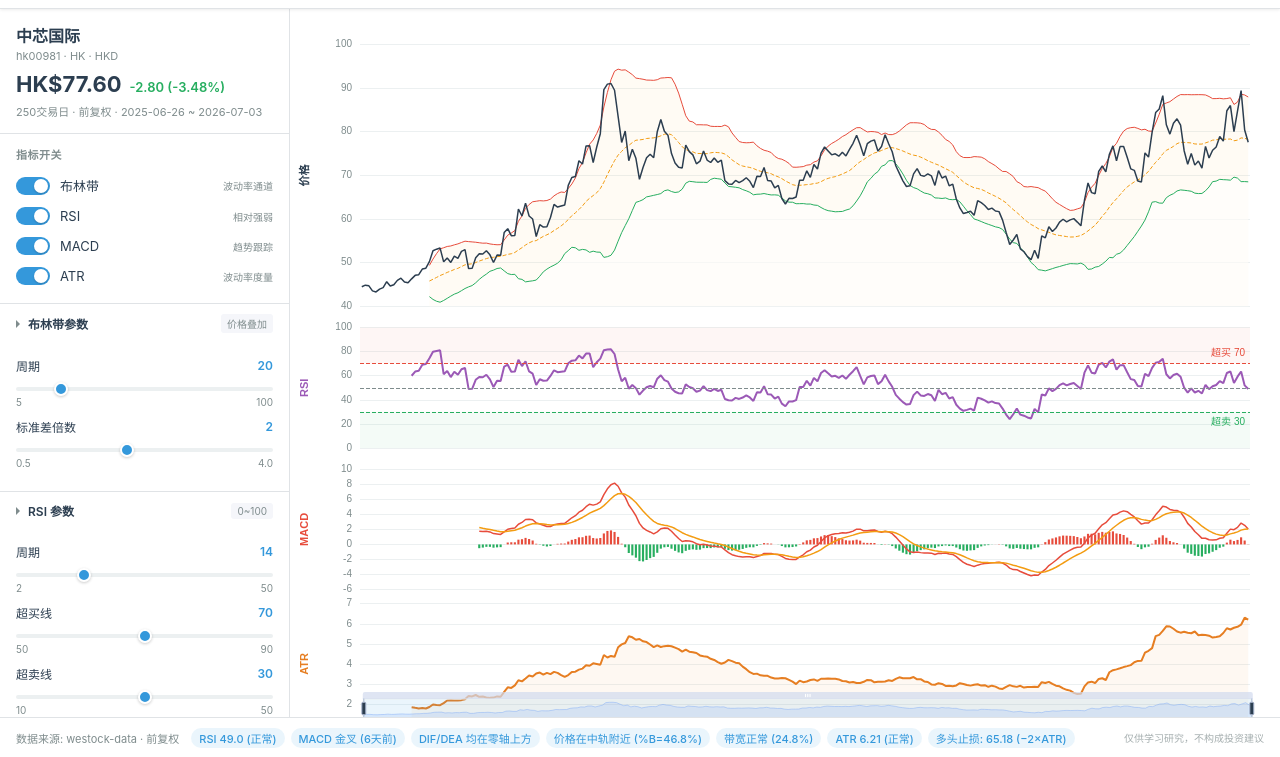
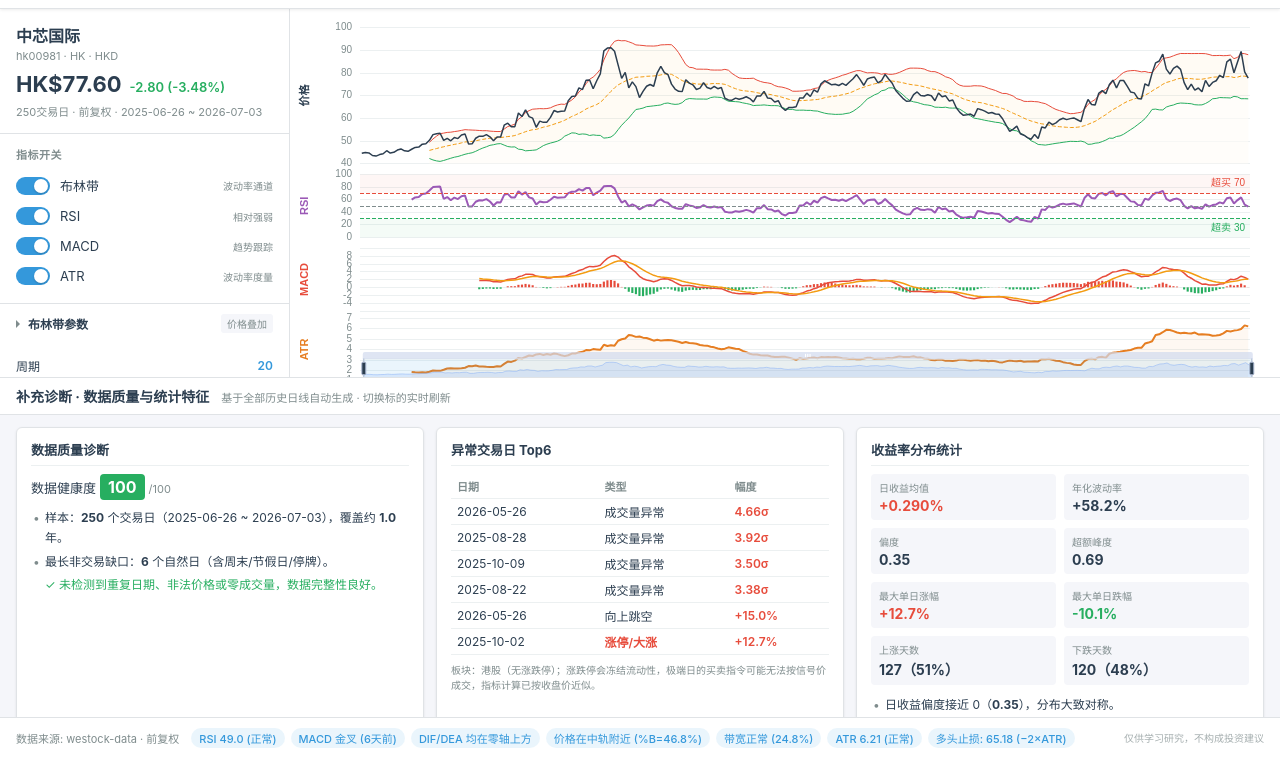
Before and after one commit to zx18982/ai-quant-lab, a plain HTML site: page web_tool/index.html in a window 1280 px wide. Shown: the part 43-800 px from the top of the page. Drawn offline with nearby package versions, Linux system fonts and the light colour scheme.

Commit message:
feat: 新增补充诊断模块（数据质量与统计特征）并改用 Actions 部署

```diff
--- a/web_tool/css/style.css
+++ b/web_tool/css/style.css
@@ -682,6 +682,230 @@ html, body {
   background: var(--color-warn);
 }
 
+/* ---- 补充诊断区块 ---- */
+.diagnosis-section {
+  flex: 0 0 auto;
+  height: 340px;
+  background: var(--color-bg);
+  border-top: 1px solid var(--color-border);
+  display: flex;
+  flex-direction: column;
+  overflow: hidden;
+}
+
+.diagnosis-titlebar {
+  display: flex;
+  align-items: baseline;
+  gap: 12px;
+  padding: 8px 16px;
+  flex-shrink: 0;
+  border-bottom: 1px solid var(--color-border);
+  background: var(--color-panel);
+}
+
+.diagnosis-title {
+  font-size: 14px;
+  font-weight: 700;
+  color: var(--color-text);
+}
+
+.diagnosis-subtitle {
+  font-size: 11px;
+  color: var(--color-subtext);
+}
+
+.diagnosis-grid {
+  flex: 1;
+  overflow-y: auto;
+  display: grid;
+  grid-template-columns: repeat(auto-fill, minmax(340px, 1fr));
+  gap: 12px;
+  padding: 12px 16px;
+  align-content: start;
+}
+
+.diagnosis-grid::-webkit-scrollbar {
+  width: 6px;
+}
+
+.diagnosis-grid::-webkit-scrollbar-thumb {
+  background: var(--color-border);
+  border-radius: 3px;
+}
+
+.analysis-card {
+  background: var(--color-panel);
+  border: 1px solid var(--color-border);
+  border-radius: var(--radius);
+  padding: 12px 14px;
+  box-shadow: var(--shadow-sm);
+}
+
+.analysis-card h4 {
+  font-size: 13px;
+  font-weight: 700;
+  color: var(--color-text);
+  margin-bottom: 8px;
+  padding-bottom: 6px;
+  border-bottom: 1px solid var(--color-grid);
+}
+
+.analysis-card ul {
+  list-style: none;
+  padding: 0;
+}
+
+.analysis-card li {
+  font-size: 12px;
+  line-height: 1.7;
+  color: var(--color-text);
+  padding-left: 14px;
+  position: relative;
+  margin: 3px 0;
+}
+
+.analysis-card li::before {
+  content: "•";
+  position: absolute;
+  left: 2px;
+  color: var(--color-subtext);
+}
+
+.analysis-card li.ok {
+  color: var(--color-success);
+}
+
+.analysis-card li.ok::before {
+  content: "";
+}
+
+.analysis-card li.iss-high {
+  color: var(--color-warn);
+}
+
+.analysis-card li.iss-mid {
+  color: #d68910;
+}
+
+.analysis-card li.iss-low {
+  color: var(--color-subtext);
+}
+
+.analysis-card li.risk {
+  color: var(--color-subtext);
+  font-size: 11px;
+}
+
+/* 健康度评分 */
+.health-line {
+  display: flex;
+  align-items: baseline;
+  gap: 4px;
+  margin-bottom: 8px;
+  font-size: 13px;
+  color: var(--color-text);
+}
+
+.score-badge {
+  display: inline-flex;
+  align-items: center;
+  justify-content: center;
+  min-width: 34px;
+  height: 26px;
+  padding: 0 8px;
+  border-radius: var(--radius-sm);
+  font-size: 16px;
+  font-weight: 700;
+  color: #fff;
+}
+
+.score-badge.score-a { background: var(--color-success); }
+.score-badge.score-b { background: #f39c12; }
+.score-badge.score-c { background: var(--color-warn); }
+
+.health-sub {
+  font-size: 11px;
+  color: var(--color-subtext);
+}
+
+/* 统计指标网格 */
+.stat-grid {
+  display: grid;
+  grid-template-columns: repeat(2, 1fr);
+  gap: 8px;
+  margin-bottom: 10px;
+}
+
+.stat-grid > div {
+  background: var(--color-bg);
+  border-radius: var(--radius-sm);
+  padding: 6px 8px;
+  display: flex;
+  flex-direction: column;
+  gap: 2px;
+}
+
+.stat-grid span {
+  font-size: 10px;
+  color: var(--color-subtext);
+}
+
+.stat-grid b {
+  font-size: 14px;
+  font-weight: 700;
+  color: var(--color-text);
+}
+
+.stat-grid b.pos { color: var(--color-up); }
+.stat-grid b.neg { color: var(--color-down); }
+
+/* 异常交易日表 */
+.anom-table {
+  width: 100%;
+  border-collapse: collapse;
+  margin-bottom: 8px;
+  font-size: 12px;
+}
+
+.anom-table th {
+  text-align: left;
+  padding: 4px 6px;
+  color: var(--color-subtext);
+  font-weight: 600;
+  border-bottom: 1px solid var(--color-grid);
+  font-size: 11px;
+}
+
+.anom-table td {
+  padding: 4px 6px;
+  border-bottom: 1px solid var(--color-grid);
+  color: var(--color-text);
+}
+
+.anom-table td.pos { color: var(--color-up); font-weight: 600; }
+.anom-table td.neg { color: var(--color-down); font-weight: 600; }
+
+.card-note {
+  font-size: 10px;
+  color: var(--color-subtext);
+  line-height: 1.5;
+  margin-top: 4px;
+}
+
+/* 综合结论 */
+.analysis-card.concl {
+  background: linear-gradient(180deg, #f8fbfd, var(--color-panel));
+  border-color: var(--color-accent);
+}
+
+.analysis-card.concl h4 {
+  color: var(--color-accent);
+  border-bottom-color: rgba(52, 152, 219, 0.2);
+}
+
+.pos { color: var(--color-up); }
+.neg { color: var(--color-down); }
+
 /* ---- Responsive ---- */
 @media (max-width: 1199px) {
   :root {
--- a/web_tool/index.html
+++ b/web_tool/index.html
@@ -254,6 +254,15 @@
 
   </div>
 
+  <!-- ==================== 补充诊断区块 ==================== -->
+  <section class="diagnosis-section">
+    <div class="diagnosis-titlebar">
+      <span class="diagnosis-title">补充诊断 · 数据质量与统计特征</span>
+      <span class="diagnosis-subtitle">基于全部历史日线自动生成 · 切换标的实时刷新</span>
+    </div>
+    <div id="deepAnalysis" class="diagnosis-grid"></div>
+  </section>
+
   <!-- ==================== 底栏 ==================== -->
   <footer class="footer">
     <span class="footer-source">数据来源: westock-data · 前复权</span>
@@ -268,6 +277,7 @@
 <!-- ==================== JS ==================== -->
 <script src="js/indicators.js"></script>
 <script src="js/charts.js"></script>
+<script src="js/diagnosis.js"></script>
 <script src="js/app.js"></script>
 </body>
 </html>
--- a/web_tool/js/app.js
+++ b/web_tool/js/app.js
@@ -170,8 +170,36 @@ const App = {
     // 更新信号摘要
     this.updateSignalSummary(indicators);
 
+    // 补充诊断（数据质量 + 统计特征）
+    this.renderDiagnosis();
+
     // 更新参数显示
     this.updateParamDisplay();
+  },
+
+  // ============================================================
+  // 补充诊断渲染（数据质量 + 统计特征）
+  // ============================================================
+  renderDiagnosis() {
+    if (!this.currentData || this.currentData.length === 0) return;
+    if (typeof window.Diagnosis === "undefined") return;
+
+    const data = this.currentData;
+    const ctx = {
+      dates: data.map(d => d.date),
+      opens: data.map(d => d.open),
+      highs: data.map(d => d.high),
+      lows: data.map(d => d.low),
+      closes: data.map(d => d.close),
+      volumes: data.map(d => d.volume),
+      code: this.currentStock ? this.currentStock.code : ""
+    };
+
+    try {
+      window.Diagnosis.render("deepAnalysis", ctx);
+    } catch (err) {
+      console.error("补充诊断渲染失败:", err);
+    }
   },
 
   // ============================================================
--- /dev/null
+++ b/web_tool/js/diagnosis.js
@@ -0,0 +1,230 @@
+/* ============================================================
+ * diagnosis.js — 补充诊断 · 数据质量与统计特征
+ *
+ * 纯前端、无依赖：根据单只标的的 OHLCV 序列，动态生成
+ * 一套可解释的统计诊断结论（HTML 卡片）。
+ *
+ * 模块结构（5 张卡片）:
+ *   1. 数据质量诊断   — 健康度评分 + 完整性校验
+ *   2. 异常交易日     — 极端涨跌 / 跳空 / 放量
+ *   3. 收益率分布统计 — 均值/年化波动/偏度/峰度/极值/涨跌天数
+ *   4. 波动与序列特征 — 全样本 vs 近20日波动 + 一阶自相关
+ *   5. 综合诊断结论   — 趋势/分布/波动/序列整合判断
+ *
+ * 对外暴露: window.Diagnosis = { build(ctx), render(containerId, ctx) }
+ * ctx = { dates, opens, highs, lows, closes, volumes, code }
+ * ============================================================ */
+(function (global) {
+  'use strict';
+
+  // ---------- 格式化 ----------
+  function pct(v, d) { d = d == null ? 2 : d; return (v >= 0 ? '+' : '') + (v * 100).toFixed(d) + '%'; }
+  function pp(v, d) { d = d == null ? 0 : d; return (v * 100).toFixed(d) + '%'; }
+  function signCls(v) { return v > 0 ? 'pos' : (v < 0 ? 'neg' : ''); }
+
+  // ---------- 统计辅助 ----------
+  function dayDiff(a, b) { return Math.round((new Date(b) - new Date(a)) / 86400000); }
+  function mean(a) { if (!a.length) return 0; let s = 0; for (const v of a) s += v; return s / a.length; }
+  function variance(a) { const m = mean(a); let s = 0; for (const v of a) s += (v - m) * (v - m); return a.length ? s / a.length : 0; }
+  function std(a) { return Math.sqrt(variance(a)); }
+  function skew(a) { const m = mean(a), v = variance(a); if (v === 0) return 0; let s = 0; for (const x of a) s += Math.pow(x - m, 3); return s / a.length / Math.pow(v, 1.5); }
+  function kurtExcess(a) { const m = mean(a), v = variance(a); if (v === 0) return 0; let s = 0; for (const x of a) s += Math.pow(x - m, 4); return s / a.length / (v * v) - 3; }
+  function autocorr(a, lag) { const m = mean(a), n = a.length; if (n <= lag) return 0; let den = 0; for (const x of a) den += (x - m) * (x - m); if (!den) return 0; let num = 0; for (let i = lag; i < n; i++) num += (a[i] - m) * (a[i - lag] - m); return num / den; }
+  function dailyRets(closes) { const out = []; for (let i = 1; i < closes.length; i++) if (closes[i - 1] > 0) out.push((closes[i] - closes[i - 1]) / closes[i - 1]); return out; }
+
+  // 板块涨跌停限制（用于异常阈值）
+  function boardOf(code) {
+    if (!code) return { name: '未知板块', limit: 0.10 };
+    if (code.startsWith('hk')) return { name: '港股（无涨跌停）', limit: null };
+    if (code.startsWith('sh688') || code.startsWith('sz30')) return { name: '科创板/创业板（±20%）', limit: 0.20 };
+    return { name: '主板（±10%）', limit: 0.10 };
+  }
+
+  // ---------- 1. 数据质量诊断（健康度评分） ----------
+  function diagCompleteness(dates, opens, highs, lows, closes, volumes) {
+    const issues = [];
+    let score = 100;
+    const seen = new Set(); let dup = 0;
+    for (const d of dates) { if (seen.has(d)) dup++; else seen.add(d); }
+    if (dup > 0) { issues.push({ sev: 'high', txt: `发现 <b>${dup}</b> 个重复交易日，数据可能重复写入` }); score -= Math.min(40, dup * 10); }
+    let badOhlc = 0;
+    for (let i = 0; i < closes.length; i++) {
+      if (closes[i] <= 0 || highs[i] <= 0 || lows[i] <= 0 || opens[i] <= 0) badOhlc++;
+      else if (highs[i] < lows[i] - 1e-9) badOhlc++;
+      else if (closes[i] > highs[i] + 1e-9 || closes[i] < lows[i] - 1e-9) badOhlc++;
+    }
+    if (badOhlc > 0) { issues.push({ sev: 'high', txt: `<b>${badOhlc}</b> 条记录 OHLC 逻辑不一致（高<低 或 收盘越界）` }); score -= Math.min(40, badOhlc * 10); }
+    let zeroVol = 0; for (const v of volumes) if (v <= 0) zeroVol++;
+    if (zeroVol > 0) { issues.push({ sev: 'mid', txt: `<b>${zeroVol}</b> 条记录成交量为 0，疑似停牌或数据缺失` }); score -= Math.min(15, zeroVol * 5); }
+    let maxGap = 0; const gaps = [];
+    for (let i = 1; i < dates.length; i++) { const g = dayDiff(dates[i - 1], dates[i]); if (g > maxGap) maxGap = g; if (g > 10) gaps.push({ from: dates[i - 1], to: dates[i], g }); }
+    if (gaps.length) issues.push({ sev: 'low', txt: `检测到 <b>${gaps.length}</b> 处 >10 自然日的休市/停牌缺口（最长 ${maxGap} 天），属正常节假日或长期停牌，指标计算已自动跳过非交易日。` });
+    score = Math.max(0, Math.min(100, score));
+    return { issues, score, maxGap };
+  }
+
+  // ---------- 2. 异常交易日检测 ----------
+  function diagAnomalies(dates, opens, closes, volumes, board) {
+    const anomalies = [];
+    const thr = board.limit ? board.limit * 0.95 : 0.12;
+    for (let i = 1; i < closes.length; i++) {
+      const r = (closes[i] - closes[i - 1]) / closes[i - 1];
+      if (Math.abs(r) >= thr) anomalies.push({ date: dates[i], type: r > 0 ? '涨停/大涨' : '跌停/大跌', val: r, sev: Math.abs(r) >= (board.limit || 0.18) ? 'high' : 'mid' });
+    }
+    const gapThr = board.limit ? 0.08 : 0.10;
+    for (let i = 1; i < closes.length; i++) {
+      const gap = (opens[i] - closes[i - 1]) / closes[i - 1];
+      if (Math.abs(gap) >= gapThr) anomalies.push({ date: dates[i], type: gap > 0 ? '向上跳空' : '向下跳空', val: gap, sev: 'mid' });
+    }
+    const vmean = mean(volumes), vstd = std(volumes) || 1;
+    for (let i = 0; i < volumes.length; i++) {
+      const z = (volumes[i] - vmean) / vstd;
+      if (Math.abs(z) >= 3 && volumes[i] > 0) anomalies.push({ date: dates[i], type: '成交量异常', val: z, sev: 'mid', isZ: true });
+    }
+    anomalies.sort((a, b) => Math.abs(b.val) - Math.abs(a.val));
+    return anomalies.slice(0, 8);
+  }
+
+  // ---------- 3. 收益率分布统计 ----------
+  function diagDistribution(closes) {
+    const rets = dailyRets(closes);
+    const n = rets.length;
+    const m = mean(rets), s = std(rets), sk = skew(rets), ku = kurtExcess(rets);
+    const annVol = s * Math.sqrt(252);
+    const up = rets.filter(r => r > 0).length, down = rets.filter(r => r < 0).length, flat = rets.filter(r => r === 0).length;
+    let maxUp = -Infinity, maxDown = Infinity;
+    for (let i = 1; i < closes.length; i++) { const r = (closes[i] - closes[i - 1]) / closes[i - 1]; if (r > maxUp) maxUp = r; if (r < maxDown) maxDown = r; }
+    return { n, mean: m, annVol, skew: sk, kurt: ku, up, down, flat, maxUp, maxDown };
+  }
+
+  // ---------- 4. 波动与序列自相关 ----------
+  function diagVolSerial(closes) {
+    const rets = dailyRets(closes);
+    const annVol = std(rets) * Math.sqrt(252);
+    const recent = rets.slice(-20);
+    const recentVol = recent.length ? std(recent) * Math.sqrt(252) : annVol;
+    const ratio = annVol ? recentVol / annVol : 1;
+    const ac1 = autocorr(rets, 1);
+    return { annVol, recentVol, ratio, ac1 };
+  }
+
+  // ---------- 主构建函数 ----------
+  function build(ctx) {
+    const { dates, opens, highs, lows, closes, volumes, code } = ctx;
+    if (!dates || dates.length < 5) return '<div class="analysis-card" style="grid-column:1/-1;"><h4>补充诊断</h4><ul><li>数据不足（需 ≥5 个交易日），无法生成诊断。</li></ul></div>';
+    const board = boardOf(code);
+
+    // 1) 数据质量
+    const comp = diagCompleteness(dates, opens, highs, lows, closes, volumes);
+    const healthCls = comp.score >= 90 ? 'score-a' : comp.score >= 70 ? 'score-b' : 'score-c';
+    const compHtml = `
+      <div class="analysis-card">
+        <h4>数据质量诊断</h4>
+        <div class="health-line">数据健康度 <span class="score-badge ${healthCls}">${comp.score}</span><span class="health-sub">/100</span></div>
+        <ul>
+          <li>样本：<b>${dates.length}</b> 个交易日（${dates[0]} ~ ${dates[dates.length - 1]}），覆盖约 <b>${(dayDiff(dates[0], dates[dates.length - 1]) / 365).toFixed(1)}</b> 年。</li>
+          <li>最长非交易缺口：<b>${comp.maxGap}</b> 个自然日（含周末/节假日/停牌）。</li>
+          ${comp.issues.length ? comp.issues.map(i => `<li class="iss-${i.sev}">${i.txt}</li>`).join('') : '<li class="ok">✓ 未检测到重复日期、非法价格或零成交量，数据完整性良好。</li>'}
+        </ul>
+      </div>`;
+
+    // 2) 异常交易日
+    const anoms = diagAnomalies(dates, opens, closes, volumes, board);
+    const anomRows = anoms.length ? anoms.map(a => {
+      const mag = a.isZ ? a.val.toFixed(2) + 'σ' : pct(a.val, 1);
+      const cls = a.type.indexOf('涨') >= 0 ? 'pos' : a.type.indexOf('跌') >= 0 ? 'neg' : '';
+      return `<tr><td>${a.date}</td><td class="${cls}">${a.type}</td><td class="${a.val >= 0 ? 'pos' : 'neg'}">${mag}</td></tr>`;
+    }).join('') : `<tr><td colspan="3" style="text-align:center;color:var(--color-subtext);">本区间未检测到显著异常交易日</td></tr>`;
+    const anomHtml = `
+      <div class="analysis-card">
+        <h4>异常交易日 Top${anoms.length || ''}</h4>
+        <table class="anom-table"><thead><tr><th>日期</th><th>类型</th><th>幅度</th></tr></thead><tbody>${anomRows}</tbody></table>
+        <div class="card-note">板块：${board.name}；涨跌停会冻结流动性，极端日的买卖指令可能无法按信号价成交，指标计算已按收盘价近似。</div>
+      </div>`;
+
+    // 3) 收益率分布
+    const dist = diagDistribution(closes);
+    const skewText = dist.skew > 0.5 ? `日收益呈<b>右偏（正偏）</b>：上涨日单日涨幅整体大于下跌日跌幅，右侧尾部更厚，对持仓略有利。`
+      : dist.skew < -0.5 ? `日收益呈<b>左偏（负偏）</b>：下跌日单日跌幅往往大于上涨日涨幅，需防范突发杀跌。`
+      : `日收益偏度接近 0（<b>${dist.skew.toFixed(2)}</b>），分布大致对称。`;
+    const kurtText = dist.kurt > 1 ? `超额峰度 <b>${dist.kurt.toFixed(2)}</b>（>1）呈<b>尖峰厚尾</b>：极端涨跌更频繁，黑天鹅风险高于正态假设，止损必要。`
+      : dist.kurt < -0.5 ? `超额峰度 <b>${dist.kurt.toFixed(2)}</b> 呈低峰分布，极端值较少。`
+      : `超额峰度 <b>${dist.kurt.toFixed(2)}</b> 接近 0，分布形态较接近正态。`;
+    const normText = (Math.abs(dist.skew) < 0.5 && dist.kurt < 1) ? `综合偏度与峰度，收益率<b>近似服从正态分布</b>，可谨慎使用经典统计推断（如正态 VaR）。`
+      : `收益率<b>显著偏离正态分布</b>，使用正态假设的结论（VaR、参数检验）需谨慎。`;
+    const distHtml = `
+      <div class="analysis-card">
+        <h4>收益率分布统计</h4>
+        <div class="stat-grid">
+          <div><span>日收益均值</span><b class="${dist.mean >= 0 ? 'pos' : 'neg'}">${pct(dist.mean, 3)}</b></div>
+          <div><span>年化波动率</span><b>${pct(dist.annVol, 1)}</b></div>
+          <div><span>偏度</span><b>${dist.skew.toFixed(2)}</b></div>
+          <div><span>超额峰度</span><b>${dist.kurt.toFixed(2)}</b></div>
+          <div><span>最大单日涨幅</span><b class="pos">${pct(dist.maxUp, 1)}</b></div>
+          <div><span>最大单日跌幅</span><b class="neg">${pct(dist.maxDown, 1)}</b></div>
+          <div><span>上涨天数</span><b>${dist.up}（${pp(dist.up / dist.n)}）</b></div>
+          <div><span>下跌天数</span><b>${dist.down}（${pp(dist.down / dist.n)}）</b></div>
+        </div>
+        <ul>
+          <li>${skewText}</li>
+          <li>${kurtText}</li>
+          <li>${normText}</li>
+        </ul>
+      </div>`;
+
+    // 4) 波动与序列
+    const vs = diagVolSerial(closes);
+    const volText = vs.ratio > 1.15 ? `近期 20 日年化波动率（<b>${pct(vs.recentVol, 1)}</b>）较全样本（<b>${pct(vs.annVol, 1)}</b>）放大约 <b>${pp(vs.ratio - 1)}</b>，市场进入<b>高波动阶段</b>，回撤与假信号风险上升。`
+      : vs.ratio < 0.85 ? `近期波动率（<b>${pct(vs.recentVol, 1)}</b>）较历史（<b>${pct(vs.annVol, 1)}</b>）收敛 <b>${pp(1 - vs.ratio)}</b>，市场趋于平静。`
+      : `近期波动率（<b>${pct(vs.recentVol, 1)}</b>）与全样本（<b>${pct(vs.annVol, 1)}</b>）基本一致，处于平稳区间。`;
+    const acText = vs.ac1 > 0.1 ? `日收益一阶自相关 <b>${vs.ac1.toFixed(2)}</b>（>0.1，<b>短期动量</b>）：价格有延续前一交易日方向的倾向，趋势行情中指标信号更有效。`
+      : vs.ac1 < -0.1 ? `日收益一阶自相关 <b>${vs.ac1.toFixed(2)}</b>（<-0.1，<b>短期反转</b>）：前一交易日涨则次日易跌，震荡市特征，均线类信号易反复失效。`
+      : `日收益一阶自相关 <b>${vs.ac1.toFixed(2)}</b>，接近 0，短期方向随机，无明显动量/反转。`;
+    const volHtml = `
+      <div class="analysis-card">
+        <h4>波动与序列特征</h4>
+        <div class="stat-grid">
+          <div><span>全样本年化波动</span><b>${pct(vs.annVol, 1)}</b></div>
+          <div><span>近20日年化波动</span><b>${pct(vs.recentVol, 1)}</b></div>
+          <div><span>波动放大倍数</span><b>${vs.ratio.toFixed(2)}×</b></div>
+          <div><span>一阶自相关</span><b>${vs.ac1.toFixed(2)}</b></div>
+        </div>
+        <ul>
+          <li>${volText}</li>
+          <li>${acText}</li>
+        </ul>
+      </div>`;
+
+    // 5) 综合结论
+    const first = closes[0], last = closes[closes.length - 1];
+    let trend = 'flat', tlabel = '震荡';
+    if (last > first * 1.10) { trend = 'up'; tlabel = '上涨'; }
+    else if (last < first * 0.90) { trend = 'down'; tlabel = '下跌'; }
+    let fit;
+    if (trend !== 'flat' && vs.ac1 > 0.1) fit = `趋势明确且存在短期动量，<b>趋势类指标（MACD / 布林带）契合度高</b>，有望稳定捕获主升/主跌段。`;
+    else if (trend === 'flat' && vs.ac1 < -0.1) fit = `行情偏震荡且日收益呈反转特征，<b>均线/趋势类信号易频繁发出假信号</b>，建议叠加趋势过滤（ADX / 布林带宽）或突破确认后入场。`;
+    else if (vs.annVol > 0.5) fit = `年化波动率高达 <b>${pct(vs.annVol, 0)}</b>，属高波动品种，指标信号虽多但需<b>结合 ATR 严格控仓</b>以管理回撤风险。`;
+    else fit = `行情与波动特征中性，指标作为基础趋势/超买超卖参考，建议结合多个指标交叉验证。`;
+    const conclHtml = `
+      <div class="analysis-card concl" style="grid-column:1/-1;">
+        <h4>综合诊断结论</h4>
+        <ul>
+          <li>区间行情整体 <b>${tlabel}</b>（${pct(last / first - 1, 1)}），数据质量${comp.score >= 90 ? '<b>良好</b>' : '需关注'}（健康度 ${comp.score}/100）。</li>
+          <li>${fit}</li>
+          <li>分布与序列综合：日收益${dist.skew > 0.5 ? '右偏' : dist.skew < -0.5 ? '左偏' : '近似对称'}、${dist.kurt > 1 ? '尖峰厚尾（极端风险偏高）' : '接近正态（风险可控）'}；短期${vs.ac1 > 0.1 ? '动量延续' : vs.ac1 < -0.1 ? '反转为主' : '弱相关'}，波动率${vs.ratio > 1.15 ? '放大' : vs.ratio < 0.85 ? '收敛' : '平稳'}。</li>
+          <li class="risk">风险提示：以上为基于历史数据的统计诊断，仅用于指标与行情适配性参考，<b>不构成投资建议</b>。</li>
+        </ul>
+      </div>`;
+
+    return compHtml + anomHtml + distHtml + volHtml + conclHtml;
+  }
+
+  function render(containerId, ctx) {
+    const el = document.getElementById(containerId);
+    if (!el) return;
+    el.innerHTML = build(ctx);
+  }
+
+  const api = { build, render, pct, pp, boardOf };
+  global.Diagnosis = api;
+})(window);
```
Also changed, not shown: 4 other files.
